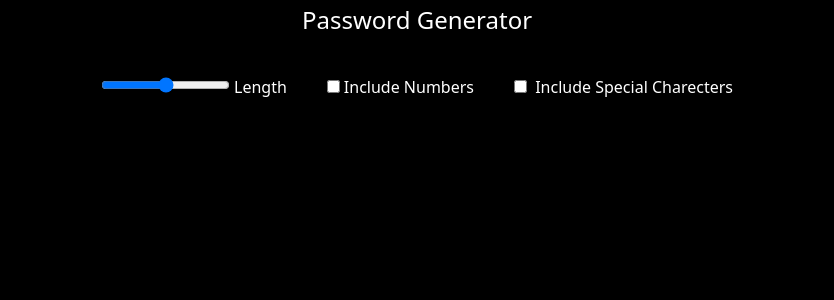
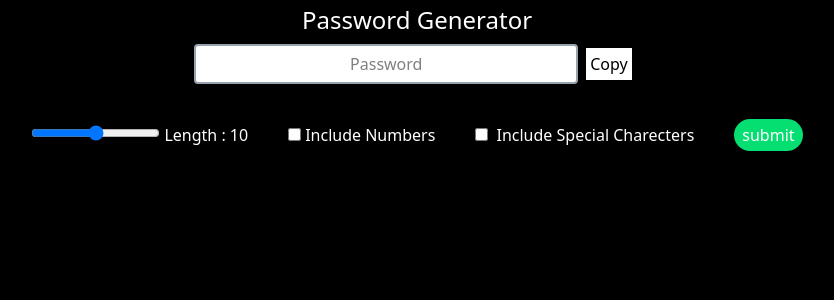
Before and after one commit to 10Pratik01/Basic_password_generator, a React (Vite) app: page / in a window 1280 px wide. Shown: the top 300 px of the page, without its empty margins (223-1057 px from the left). Built offline with nearby package versions, Linux system fonts and the light colour scheme.

Commit message:
Password generate using submit button

```diff
--- a/src/App.jsx
+++ b/src/App.jsx
@@ -1,4 +1,4 @@
-import { useState, useCallback } from 'react'
+import { useState, useCallback, useRef } from 'react'
 import reactLogo from './assets/react.svg'
 import viteLogo from '/vite.svg'
 
@@ -9,7 +9,7 @@ function App() {
   const[special, setSpecial] = useState(false)
   const[password, setPassword] = useState('')
 
-  const passwordGeneraot = useCallback(() => {
+  const passwordGenerator = useCallback(() => {
     let pass = ''
     let str = 'abcdefghijklmnopqrstuvwxyzABCDEFGHIJKLMNOPQRSTUVWXYZ'
     if (number) str += '0123456789'
@@ -19,7 +19,7 @@ function App() {
       pass += str.charAt(Math.floor(Math.random() * str.length))
     }
     setPassword(pass)
-  }, [number, special, length])
+  }, [number, special, length]);
 
   return (
     <>
@@ -27,20 +27,30 @@ function App() {
         <span className="text-white p-1 text-2xl">Password Generator</span>
       </h1>
 
-      <div className='flex direction-coloum items-center justify-center'>
+<div className='flex flex-col items-center justify-center' id='maindiv'>
         <div id='password'>
-
+          <input
+          type="text"
+          value={password}
+          className='w-96 h-10 p-2 border-2 border-gray-400 rounded bg-white text-center text-black'
+          placeholder='Password'
+          onChange={(e) => {e.target.value}}
+          readOnly
+          />
+          <button className='border-2px border-black m-2 cursor-pointer bg-white text-black rounded-30 p-1'>Copy</button>
         </div>
 
         <div id="inputs">
-          <input type="range" min="4" max="16" id='ran' name='ran' className='mr-1 cursor-grab'/>
-          <label for="ran" className='cursor-pointer'>Length</label>
+          <input type="range" min="4" max="16" id='ran' name='ran' value={length} onChange={(e) => {setLength(e.target.value)}} className='mr-1 cursor-grab'/>
+          <label for="ran" className='cursor-pointer'>Length : {length}</label>
 
-          <input type="checkbox"  name='number' id='number' className='m-10 mr-1 cursor-pointer' />
+          <input type="checkbox"  name='number' id='number' value={number} onChange={() => {setNumber((prev)=>!prev) ;}} className='m-10 mr-1 cursor-pointer' />
           <label for='number' className='cursor-pointer' >Include Numbers</label>
 
-          <input type="checkbox" name='special' id='special' className='ml-10 mr-1 cursor-pointer'/>
+          <input type="checkbox" name='special' id='special' value={special}  onChange={() => {setSpecial((prev)=>!prev) ;}} className='ml-10 mr-1 cursor-pointer'/>
           <label for='special' className='cursor-pointer'> Include Special Charecters</label>
+
+          <button onClick={()=>{passwordGenerator()}} className='ml-10 bg-green-400 text-white p-2 pt-1 pb-1 rounded-2xl hover:bg-green-600 cursor-pointer' >submit</button>
         </div>
       </div>
     </>
```
